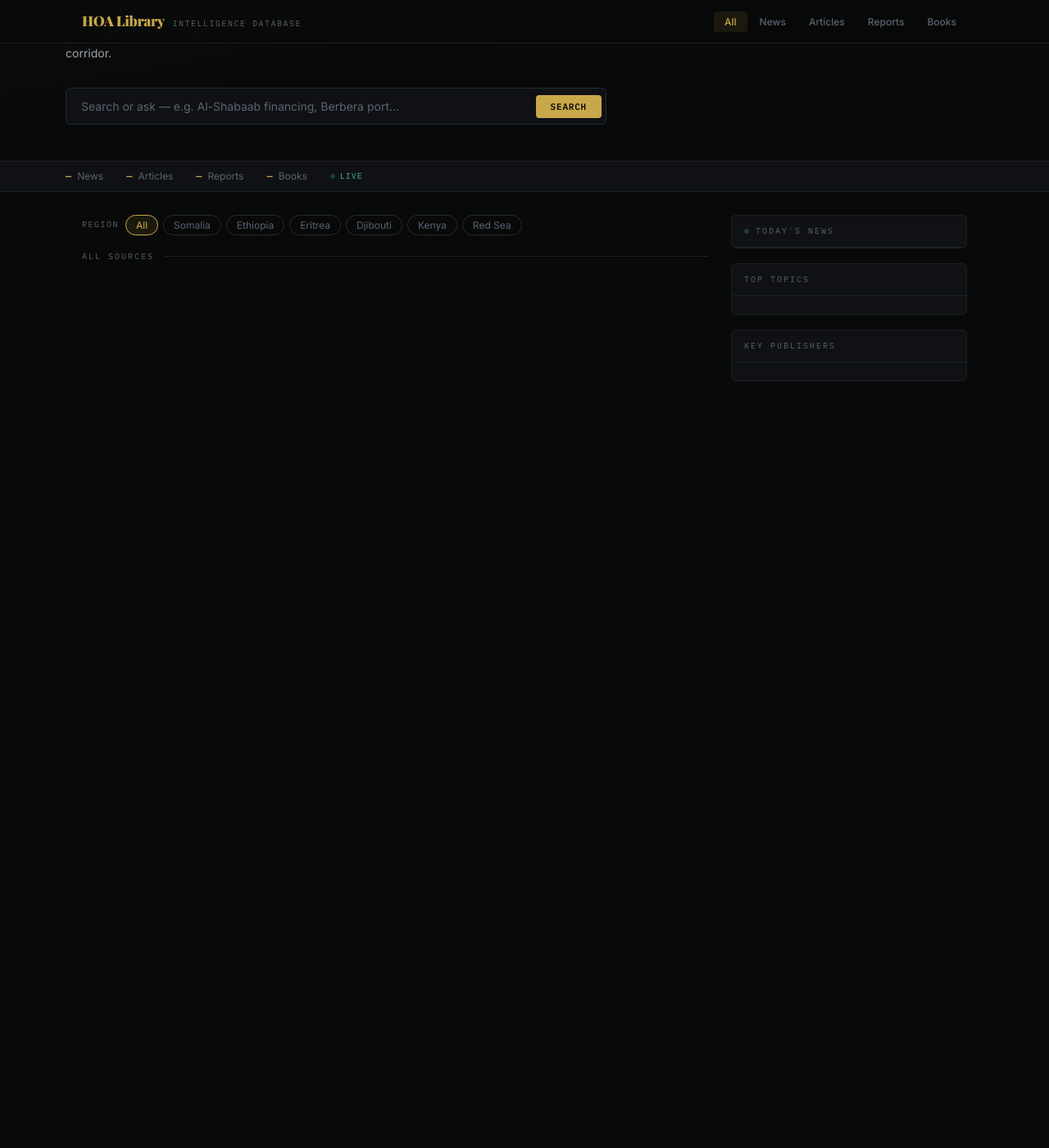
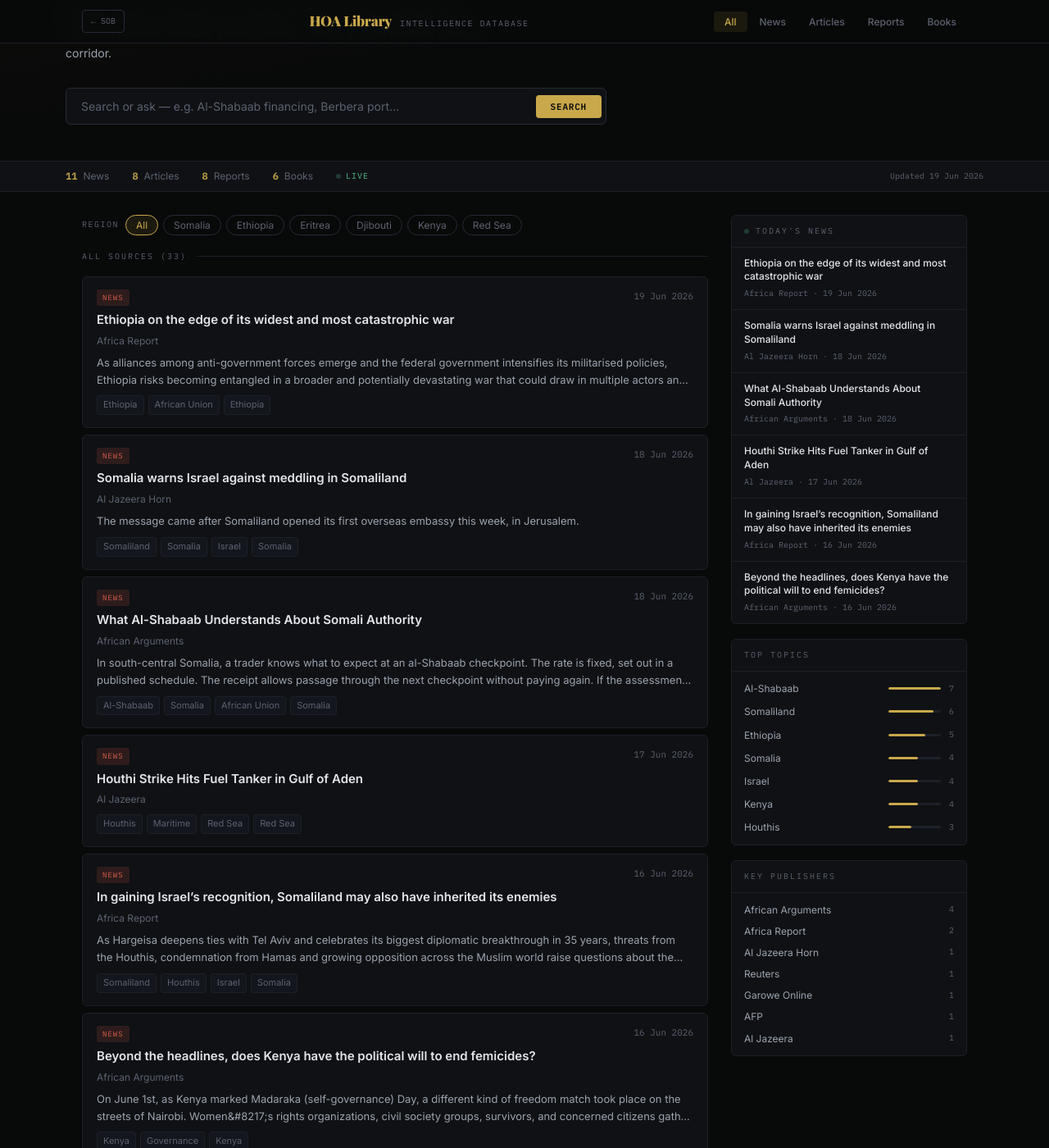
Before and after one commit to abdigh26/abdigh26.github.io, a Jekyll site: the page library/index.html, which Jekyll copies as it is, in a window 1280 px wide and 1400 px high, scrolled down 270 px. Shown: the whole window at 82% size. Built offline with Jekyll 4.4.1, drawn with Linux system fonts in a browser that asks for light colours; some web fonts are replaced; before the commit the page ends 900 px from its top, so only the background shows below that; some of the changed text lies outside the part shown.

Commit message:
Update index.html

```diff
--- a/library/index.html
+++ b/library/index.html
@@ -378,6 +378,7 @@
 <!-- HEADER -->
 <header>
   <div class="header-inner">
+    <a href="/" style="font-family:'IBM Plex Mono',monospace;font-size:10px;color:var(--text-muted);text-decoration:none;border:1px solid var(--border2);padding:5px 10px;border-radius:4px;white-space:nowrap;flex-shrink:0;transition:color 0.15s;" onmouseover="this.style.color='var(--accent)'" onmouseout="this.style.color='var(--text-muted)'">← SOB</a>
     <div class="logo">
       <span class="logo-main">HOA Library</span>
       <span class="logo-sub">Intelligence Database</span>
@@ -671,12 +672,13 @@
   document.getElementById('searchBtn').disabled = true;
 
   try {
-    const res = await const res = await fetch(`https://generativelanguage.googleapis.com/v1beta/models/gemini-2.0-flash:generateContent?key=AQ.Ab8RN6J1iDA2I3AdoD5CE9qOkYIA2mrYGgH1JxOGYR0ju_Ft0g`, {
+    const GEMINI_KEY = 'AQ.Ab8RN6J1iDA2I3AdoD5CE9qOkYIA2mrYGgH1JxOGYR0ju_Ft0g';
+    const res = await fetch(`https://generativelanguage.googleapis.com/v1beta/models/gemini-2.0-flash:generateContent?key=${GEMINI_KEY}`, {
       method: 'POST',
       headers: { 'Content-Type': 'application/json' },
       body: JSON.stringify({
         system_instruction: {
-      parts: [{ text: 'You are a Horn of Africa security and geopolitics analyst. Given a search query, write a tight 3–4 sentence intelligence brief: what is this issue, where does it stand today, and what is the key analytical tension. Professional, direct, no preamble or bullet points.' }]
+          parts: [{ text: 'You are a Horn of Africa security and geopolitics analyst. Given a search query, write a tight 3–4 sentence intelligence brief: what is this issue, where does it stand today, and what is the key analytical tension. Professional, direct, no preamble or bullet points. Write as if for a policy audience.' }]
         },
         contents: [{ parts: [{ text: `Query: ${q}` }] }]
       })
```
Lines whose indentation alone changed are shown as unchanged.
